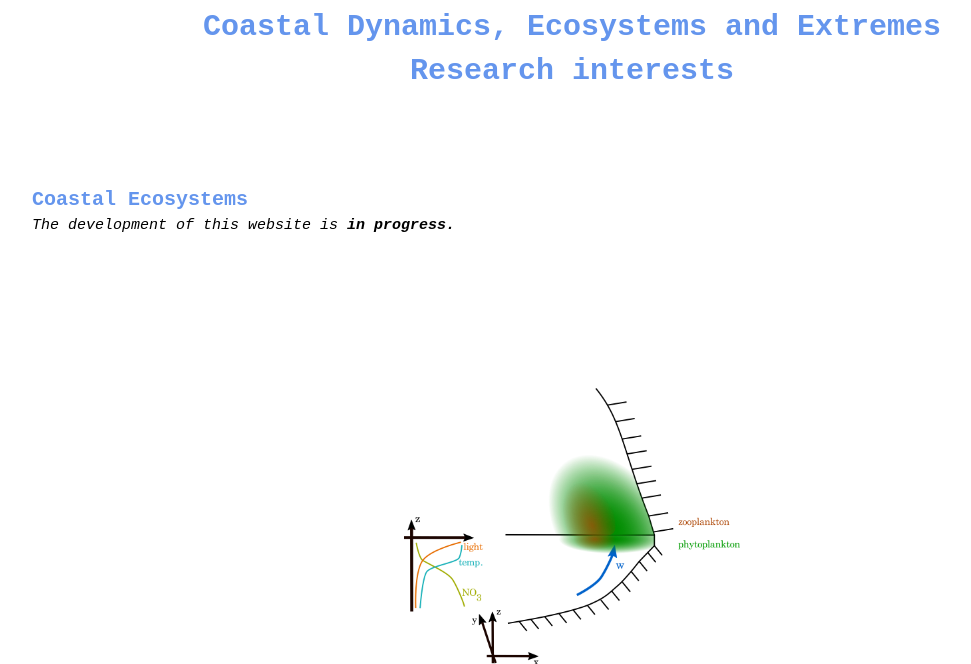
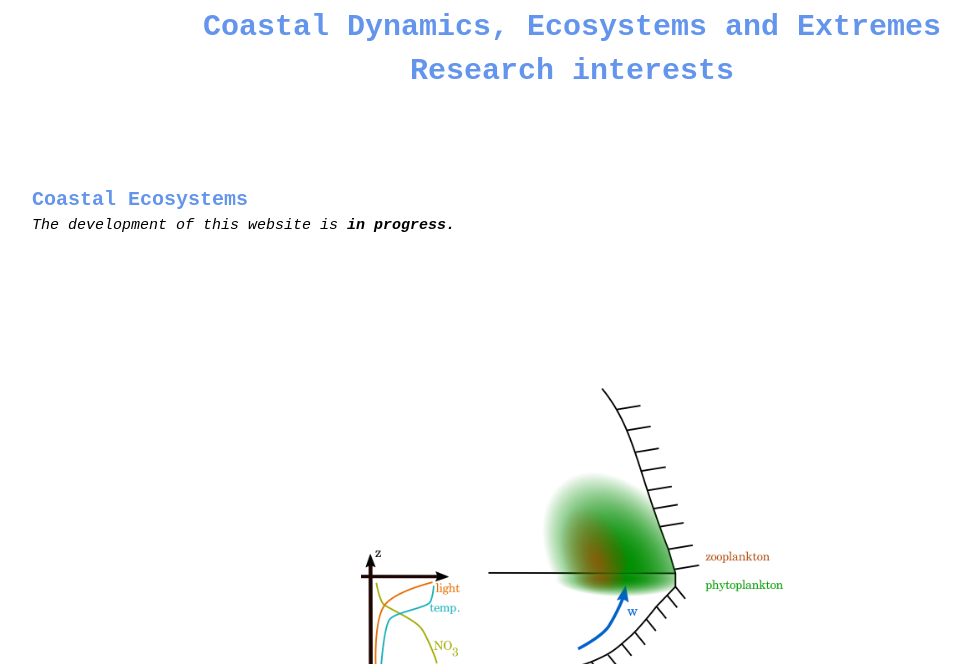
Before and after one commit to pierrechabert/pierrechabert.github.io, a Jekyll site: the page Research.html, which Jekyll copies as it is, in a window 1280 px wide. Shown: the top 664 px of the page, without its empty margins (68-1039 px from the left). Built offline with Jekyll 4.4.1, drawn with Linux system fonts in a browser that asks for light colours; grey boxes are pictures that could not be loaded.

Commit message:
Update Research.html

```diff
--- a/Research.html
+++ b/Research.html
@@ -31,7 +31,7 @@
          <!--  display: flexs -->
         }
         .block {
-          width: 35%;
+          width: 33%;
           display: inline-block;
         }
      * {
@@ -59,7 +59,7 @@
     </div>
 
   <div class="row">
- <div class="block"> <img src="coastal_ecosystem.png" width="75%">    </div>
+ <div class="block"> <img src="coastal_ecosystem.png" width="100%">    </div>
   </div>
 
     Synoptic
```
